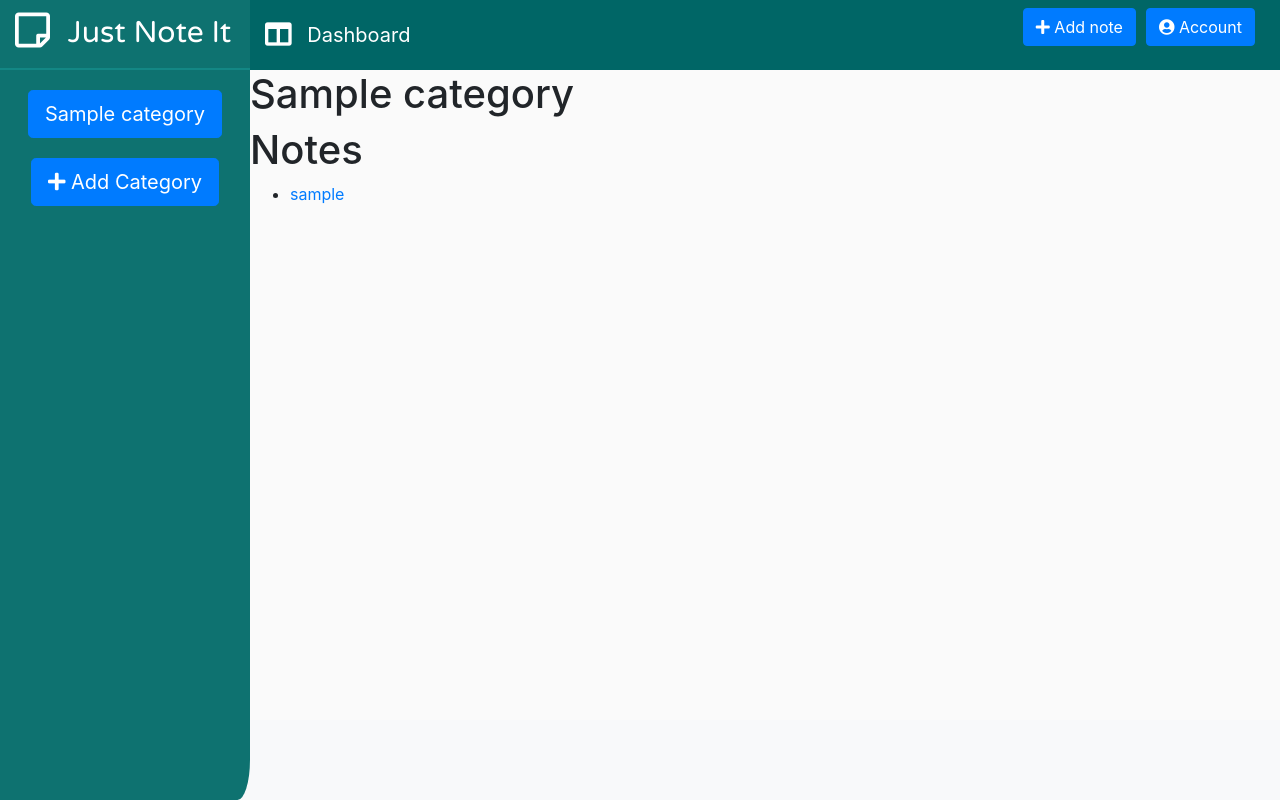
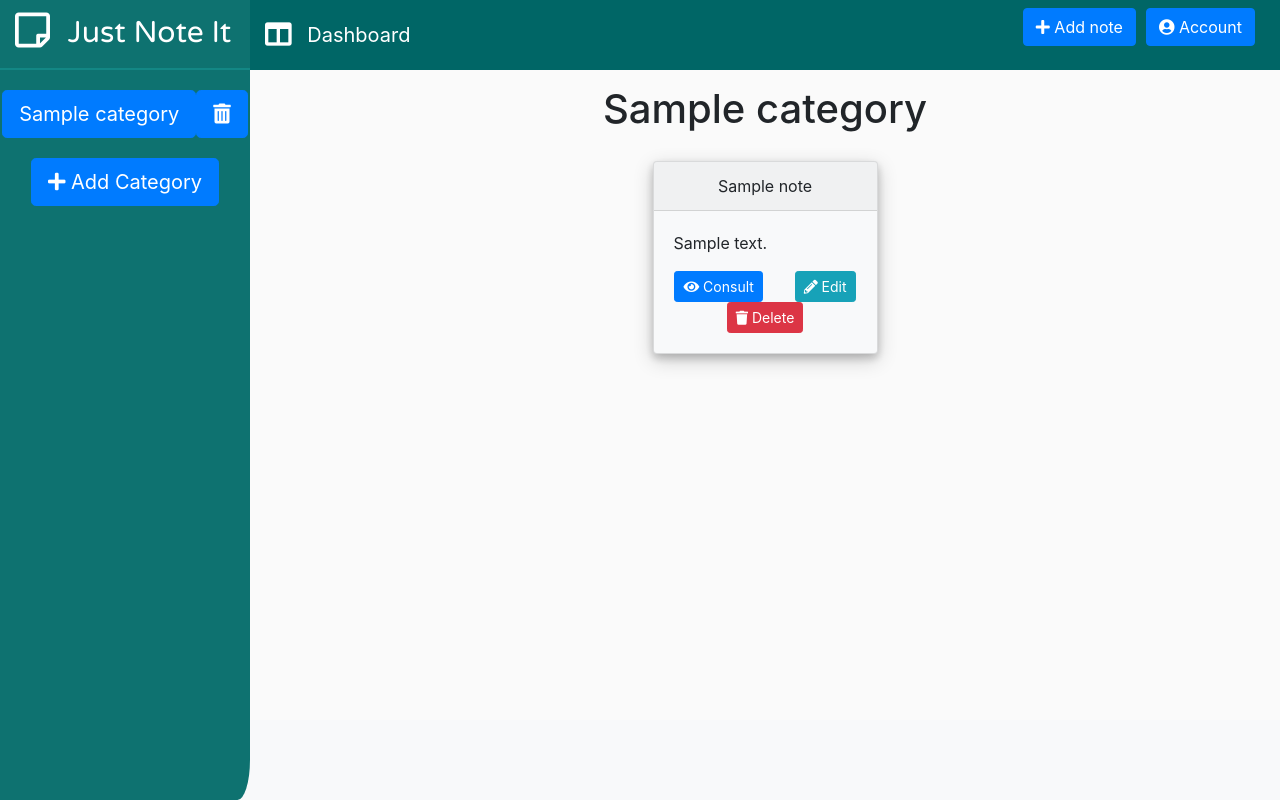
Before and after one commit to mwuillai/JustNoteIt, a Django app: a page that uses Project/Note/Templates/Note/nav.html in a window 1280 px wide. Run offline with Django 3.2, Linux system fonts and the light colour scheme; a user stored in the database is signed in; tables that the repository leaves empty hold one stand-in row (values such as "Sample post"); some libraries are stand-ins or nearby versions.

Commit message:
Category management is ok

```diff
--- a/Project/Note/Templates/Note/category.html
+++ b/Project/Note/Templates/Note/category.html
@@ -1,14 +1,32 @@
 {% extends "Note/nav.html" %}
 
 {% block content %}
-<h1>{{ main_category.title }}</h1>
-<h1>Notes</h1>
+<div class="text-center page-header m-t-15">
+    <h1>{{ main_category.title }}</h1>
+</div>
 {% if notes %}
-    <ul>
-    {% for note in notes %}
-        <li><a href="{% url 'Note:detail' note.slug %}">{{ note.slug }}</a></li>
-    {% endfor %}
-    </ul>
+<div class="row justify-content-center cardboard">
+  {% for note in notes %}
+  <div class="col-12 col-md-6 col-lg-4 col-xl-3">
+    <div class="card bg-light mb-3" style="max-width: 18rem;">
+      <div class="card-header text-center">{{ note.title }}</div>
+      <div class="card-body">
+        <p class="card-text">{{ note.body|truncatewords_html:7 }}</p>
+        <div class="row justify-content-around">
+          <a class="btn btn-primary btn-sm" href="{% url 'Note:detail' note.slug %}"><i class="fas fa-eye"></i>
+            Consult</a>
+          <a class="btn btn-info btn-sm" href="{% url 'Note:edit_note' note.slug %}"><i class="fas fa-pencil-alt"></i>
+            Edit</a>
+          <form action="{% url 'Note:delete_note' note.slug %}" method="POST">
+            {% csrf_token %}
+            <button type="submit" class="btn btn-danger btn-sm"><i class="fas fa-trash"></i> Delete</button>
+          </form>
+        </div>
+      </div>
+    </div>
+  </div>
+  {% endfor %}
+</div>
 {% else %}
     <p>No notes</p>
 {% endif %}
--- a/Project/Note/Templates/Note/nav.html
+++ b/Project/Note/Templates/Note/nav.html
@@ -11,9 +11,17 @@
     </div>
     <div class="leftpanel-categories d-flex flex-column align-items-center">
       {% for category in categories %}
-      <div class="p2 p-t-20"><a href="{% url 'Note:category' category.slug %}" class="btn btn-primary btn-lg">{{ category.title }}</a></div>
+      <div class="btn-group" role="group">
+        <div class="p2 p-t-20"><a href="{% url 'Note:category' category.slug %}" class="btn btn-primary btn-lg">{{ category.title }}</a></div>
+        <div class="p2 p-t-20">
+          <form action="{% url 'Note:delete_category' category.slug %}" method="POST">
+            {% csrf_token %}
+            <button type="submit" class="btn btn-primary btn-lg"><i class="fas fa-trash-alt"></i></button>
+          </form>
+        </div>
+      </div>
       {% endfor %}
-      <div class="p2 p-t-20"><a href="#" class="btn btn-primary btn-lg"><i class="fas fa-plus"></i> Add Category</a></div>
+      <div class="p2 p-t-20"><a href="{% url 'Note:new_category' %}" class="btn btn-primary btn-lg"><i class="fas fa-plus"></i> Add Category</a></div>
     </div>
   </div>
   <div class="dashboard-content">
@@ -29,7 +37,7 @@
               note</a>
           </li>
           <li class="nav-item p-r-10">
-            <a href="#" class="btn btn-primary btn-primary"><i class="fas fa-user-circle"></i> Account</a>
+            <a href="{% url 'Note:logout' %}" class="btn btn-primary btn-primary"><i class="fas fa-user-circle"></i> Account</a>
           </li>
         </ul>
       </div>
--- a/Project/Note/urls.py
+++ b/Project/Note/urls.py
@@ -11,6 +11,8 @@ urlpatterns = [
     path('edit-note/<slug:slug>', views.UpdateNoteView.as_view(), name='edit_note'),
     path('category/<slug:slug>', views.DetailCategoriesView.as_view(), name='category'),
     path('new-note/', views.CreateNoteView.as_view(), name='new_note'),
+    path('new-category/', views.CreateCategoryView.as_view(), name='new_category'),
     path('dashboard/', views.Dashboard.as_view(), name='dashboard'),
     path('delete_note/<slug:slug>', views.DeleteNoteView.as_view(), name='delete_note'),
-]
+    path('delete_category/<slug:slug>', views.DeleteCategoryView.as_view(), name='delete_category'),
+    ]
--- a/Project/Note/views.py
+++ b/Project/Note/views.py
@@ -7,7 +7,7 @@ from django.contrib.auth.mixins import LoginRequiredMixin
 from django.views.generic import ListView, DetailView, CreateView
 from django.views.generic.edit import DeleteView, UpdateView
 from django.http import JsonResponse
-from .forms import NotesForm
+from .forms import NotesForm, CategoryForm
 from django.urls import reverse_lazy
 from django.http import Http404
 
@@ -104,7 +104,7 @@ class DetailCategoriesView(LoginRequiredMixin, DetailView):
         current_user = self.request.user
         context = super().get_context_data(*args, **kwargs)
         context.update({
-            'notes': Notes.objects.filter(user_id=current_user.id, category__slug=self.get_object().slug),
+            'notes': Notes.objects.filter(user_id=current_user.id, category_id=self.get_object().pk),
         })
         return context
 
@@ -166,24 +166,38 @@ class DeleteNoteView(LoginRequiredMixin, DeleteView):
         return object
 
 
-# class CreateCategoryView(LoginRequiredMixin, CreateView):
-#     """Basic CreateView implementation to create new Category.
-#     TODO manage message and category selection
-#     """
-#     model = Category
-#     # message = _("Your note has been created.")
-#     form_class = CategoryForm
-#     template_name = 'Note/add_note.html'
+class CreateCategoryView(LoginRequiredMixin, CreateView):
+    """
+    Basic CreateView implementation to create new Category.
+    """
+    model = Category
+    message = "Your note has been created."
+    form_class = CategoryForm
+    template_name = 'Note/add_category.html'
 
-#     def form_valid(self, form):
-#         form.instance.user_id = self.request.user
-#         return super().form_valid(form)
+    def form_valid(self, form):
+        form.instance.user_id = self.request.user
+        return super().form_valid(form)
 
-#     @add_categories_in_context
-#     def get_context_data(self, *args, **kwargs):
-#         context = super().get_context_data(*args, **kwargs)
-#         return context
+    @add_categories_in_context
+    def get_context_data(self, *args, **kwargs):
+        context = super().get_context_data(*args, **kwargs)
+        return context
 
-#     def get_success_url(self):
-#         # messages.success(self.request, self.message)
-#         return reverse('Note:dashboard')
+    def get_success_url(self):
+        messages.success(self.request, self.message)
+        return reverse('Note:dashboard')
+
+
+class DeleteCategoryView(LoginRequiredMixin, DeleteView):
+    """
+    Basic view to delete a category. We have to check if the delete note is the owner of the note
+    """
+    model = Category
+    success_url = reverse_lazy('Note:dashboard')
+
+    def get_object(self, queryset=None):
+        object = super(DeleteCategoryView, self).get_object()
+        if not object.user_id == self.request.user:
+            raise Http404
+        return object
```
Also changed, not shown: Project/Note/Templates/Note/add_category.html (added, +18 -0 lines), Project/Note/forms.py (+8 -1 lines).
